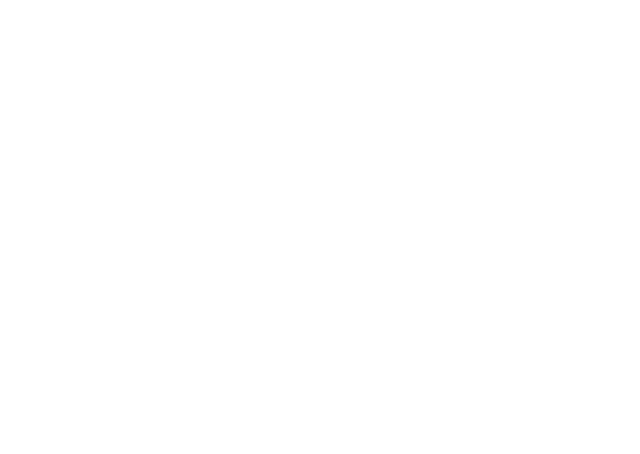
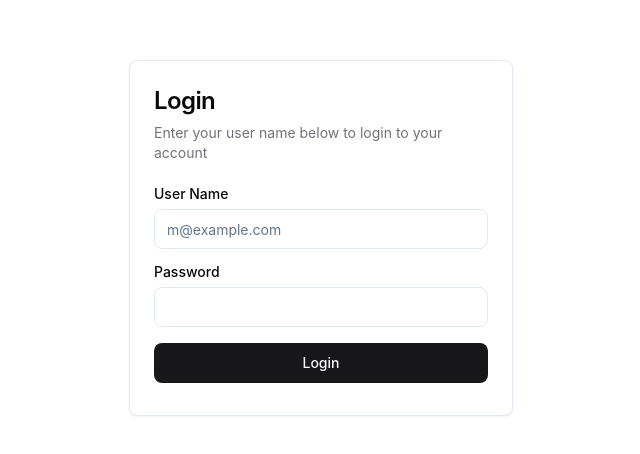
Before and after one commit to sehajini1/ticket-management, a React (Create React App) app: page /login in a window 1280 px wide. Before the commit this address had no page. Shown: the part 162-616 px from the top of the page, without its empty margins (319-959 px from the left). Built offline with nearby package versions, Linux system fonts and the light colour scheme.

Commit message:
added loging page

```diff
--- a/src/App.tsx
+++ b/src/App.tsx
@@ -4,6 +4,7 @@ import { BrowserRouter as Router, Route, Routes, Navigate } from "react-router-d
 import DashboardPage from "pages/DashboardPage";
 //import LogingPage from "pages/LoadingPage";
 import { UserProvider } from "./pageComponents/contexts/UserContext";
+import LogingPage from "pages/LoadingPage";
 // import { AuthProvider } from "pageComponents/contexts/AuthContext";
 // import PrivateRoute from "PrivateRoute";
 
@@ -15,7 +16,7 @@ function App() {
     <Router>
           <Routes>
             {/* Public routes */}
-            {/* <Route path="/login" element={<LogingPage />} /> */}
+            <Route path="/login" element={<LogingPage />} />
 
             {/* Protected routes */}
             {/* <Route element={<PrivateRoute />}> */}
--- a/src/pageComponents/login/LoginComponent.tsx
+++ b/src/pageComponents/login/LoginComponent.tsx
@@ -1,105 +1,105 @@
-// import { Button } from "../../@/components/ui/button";
-// import {
-//   Card,
-//   CardContent,
-//   CardDescription,
-//   CardHeader,
-//   CardTitle,
-// } from "../../@/components/ui/card";
-// import { Input } from "../../@/components/ui/input";
-// import { Label } from "../../@/components/ui/label";
-// import { useState } from "react";
-// import { useNavigate } from "react-router-dom";
+import { Button } from "../../@/components/ui/button";
+import {
+  Card,
+  CardContent,
+  CardDescription,
+  CardHeader,
+  CardTitle,
+} from "../../@/components/ui/card";
+import { Input } from "../../@/components/ui/input";
+import { Label } from "../../@/components/ui/label";
+import { useState } from "react";
+import { useNavigate } from "react-router-dom";
 // import { useAuth } from "pageComponents/contexts/AuthContext";
-// import { login } from "Servers/API";
+import { login } from "Servers/API";
 
-// export default function LoginForm() {
-//     const {setToken} = useAuth();
-//   const [username, setUserName] = useState<string>("");
-//   const [password, setPassword] = useState<string>("");
-//   const [error, setError] = useState<string | null>(null)
-//   const navigate = useNavigate();
+export default function LoginForm() {
+    // const {setToken} = useAuth();
+  const [username, setUserName] = useState<string>("");
+  const [password, setPassword] = useState<string>("");
+  const [error, setError] = useState<string | null>(null)
+  const navigate = useNavigate();
 
-//   const handleSubmit = async (e: React.FormEvent) => {
-//     e.preventDefault();
+  const handleSubmit = async (e: React.FormEvent) => {
+    e.preventDefault();
 
-//     try {
-//       const response = await login(username, password);
-//         console.log("hi",response);
-//       // Check if the response contains a token
-//       if (response && response.token) {
-//         // If login is successful, set the token and navigate to the home page
-//         setToken(response.token);
-//         navigate("/");
-//       } else {
-//         // If the response does not contain a token, treat it as an error
-//         setError('Failed to login. Please check your username and password.');
-//       }
-//     } catch (error: any) {
-//       // If an unexpected error occurs, set a general error message
-//       setError('Failed to login. Please check your username and password.');
-//     }
-//   };
+    // try {
+    //   const response = await login(username, password);
+    //     console.log("hi",response);
+    //   // Check if the response contains a token
+    //   if (response && response.token) {
+    //     // If login is successful, set the token and navigate to the home page
+    //     setToken(response.token);
+    //     navigate("/");
+    //   } else {
+    //     // If the response does not contain a token, treat it as an error
+    //     setError('Failed to login. Please check your username and password.');
+    //   }
+    // } catch (error: any) {
+    //   // If an unexpected error occurs, set a general error message
+    //   setError('Failed to login. Please check your username and password.');
+    // }
+  };
 
-//   return (
-//     <div className="h-screen content-center">
-//       <Card className="mx-auto max-w-sm rounded-md rounded-[0.5rem]">
-//         <CardHeader>
-//           <CardTitle className="text-2xl text-[#09090B]">Login</CardTitle>
-//           <CardDescription className="text-[#71717A]">
-//             Enter your user name below to login to your account
-//           </CardDescription>
-//         </CardHeader>
-//         <CardContent>
-//           <form onSubmit={handleSubmit}>
-//             <div className="grid gap-4">
-//               <div className="grid gap-2 ">
-//                 <Label htmlFor="email" className="text-[#09090B]">
-//                   User Name
-//                 </Label>
-//                 <Input
-//                   id="username"
-//                   type="text"
-//                   placeholder="m@example.com"
-//                   className="border-inherit text-[#71717A] rounded-[0.5rem]"
-//                   value={username}
-//                   onChange={(e) => setUserName(e.target.value)}
-//                   required
-//                 />
-//               </div>
-//               <div className="grid gap-2">
-//                 <div className="flex items-center">
-//                   <Label htmlFor="password" className="text-[#09090B]">
-//                     Password
-//                   </Label>
-//                 </div>
-//                 <Input
-//                   id="password"
-//                   type="password"
-//                   required
-//                   className="border-inherit rounded-[0.5rem]"
-//                   value={password}
-//                   onChange={(e) => setPassword(e.target.value)}
-//                 />
-//               </div>
-//               <Button
-//                 type="submit"
-//                 className="w-full rounded-[0.5rem] bg-[#18181B] text-[#FAFAFA] hover:bg-[#2F2F32] hover:text-[#E4E4E7]"
-//               >Login</Button>
-//             </div>
-//             <div className="text-red-500 text-sm mt-2">
-//             {error && <p>{error}</p>}
-//             </div>
+  return (
+    <div className="h-screen content-center">
+      <Card className="mx-auto max-w-sm rounded-md rounded-[0.5rem]">
+        <CardHeader>
+          <CardTitle className="text-2xl text-[#09090B]">Login</CardTitle>
+          <CardDescription className="text-[#71717A]">
+            Enter your user name below to login to your account
+          </CardDescription>
+        </CardHeader>
+        <CardContent>
+          <form onSubmit={handleSubmit}>
+            <div className="grid gap-4">
+              <div className="grid gap-2 ">
+                <Label htmlFor="email" className="text-[#09090B]">
+                  User Name
+                </Label>
+                <Input
+                  id="username"
+                  type="text"
+                  placeholder="m@example.com"
+                  className="border-inherit text-[#71717A] rounded-[0.5rem]"
+                  value={username}
+                  onChange={(e) => setUserName(e.target.value)}
+                  required
+                />
+              </div>
+              <div className="grid gap-2">
+                <div className="flex items-center">
+                  <Label htmlFor="password" className="text-[#09090B]">
+                    Password
+                  </Label>
+                </div>
+                <Input
+                  id="password"
+                  type="password"
+                  required
+                  className="border-inherit rounded-[0.5rem]"
+                  value={password}
+                  onChange={(e) => setPassword(e.target.value)}
+                />
+              </div>
+              <Button
+                type="submit"
+                className="w-full rounded-[0.5rem] bg-[#18181B] text-[#FAFAFA] hover:bg-[#2F2F32] hover:text-[#E4E4E7]"
+              >Login</Button>
+            </div>
+            <div className="text-red-500 text-sm mt-2">
+            {error && <p>{error}</p>}
+            </div>
 
-//             {/* <div className="mt-4 text-center text-sm text-[#09090B]">
-//               Don&apos;t have an account?{" "}
-//               <Link to="/signup" className="underline">
-//                 Sign up
-//               </Link>
-//             </div> */}
-//           </form>
-//         </CardContent>
-//       </Card>
-//     </div>
-//   );
-// }
+            {/* <div className="mt-4 text-center text-sm text-[#09090B]">
+              Don&apos;t have an account?{" "}
+              <Link to="/signup" className="underline">
+                Sign up
+              </Link>
+            </div> */}
+          </form>
+        </CardContent>
+      </Card>
+    </div>
+  );
+}
--- a/src/pages/LoadingPage.tsx
+++ b/src/pages/LoadingPage.tsx
@@ -1,10 +1,10 @@
-// import React from "react";
-// import LoginForm from "pageComponents/login/LoginComponent";
+import React from "react";
+import LoginForm from "pageComponents/login/LoginComponent";
 
-// export default function LogingPage(){
-//     return(
-//         <>
-//         <LoginForm/>
-//         </>
-//     );
-// }
+export default function LogingPage(){
+    return(
+        <>
+        <LoginForm/>
+        </>
+    );
+}
```
